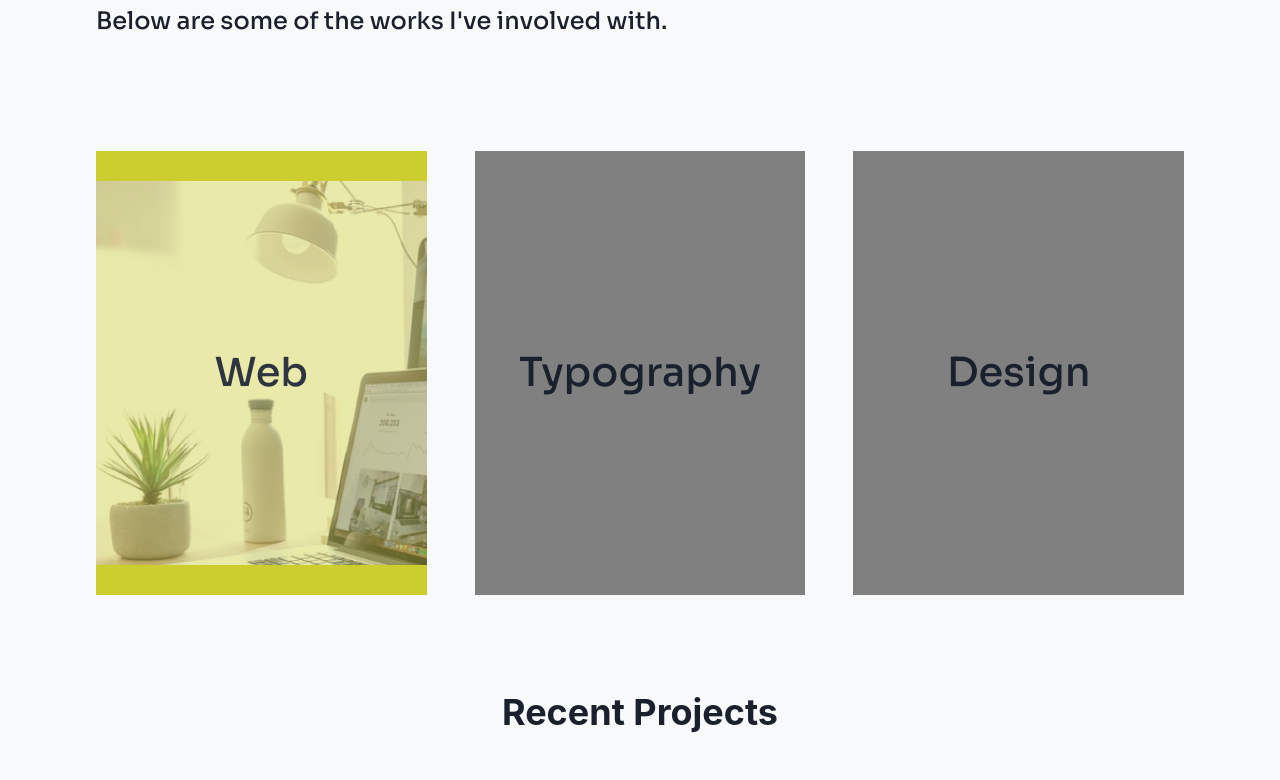
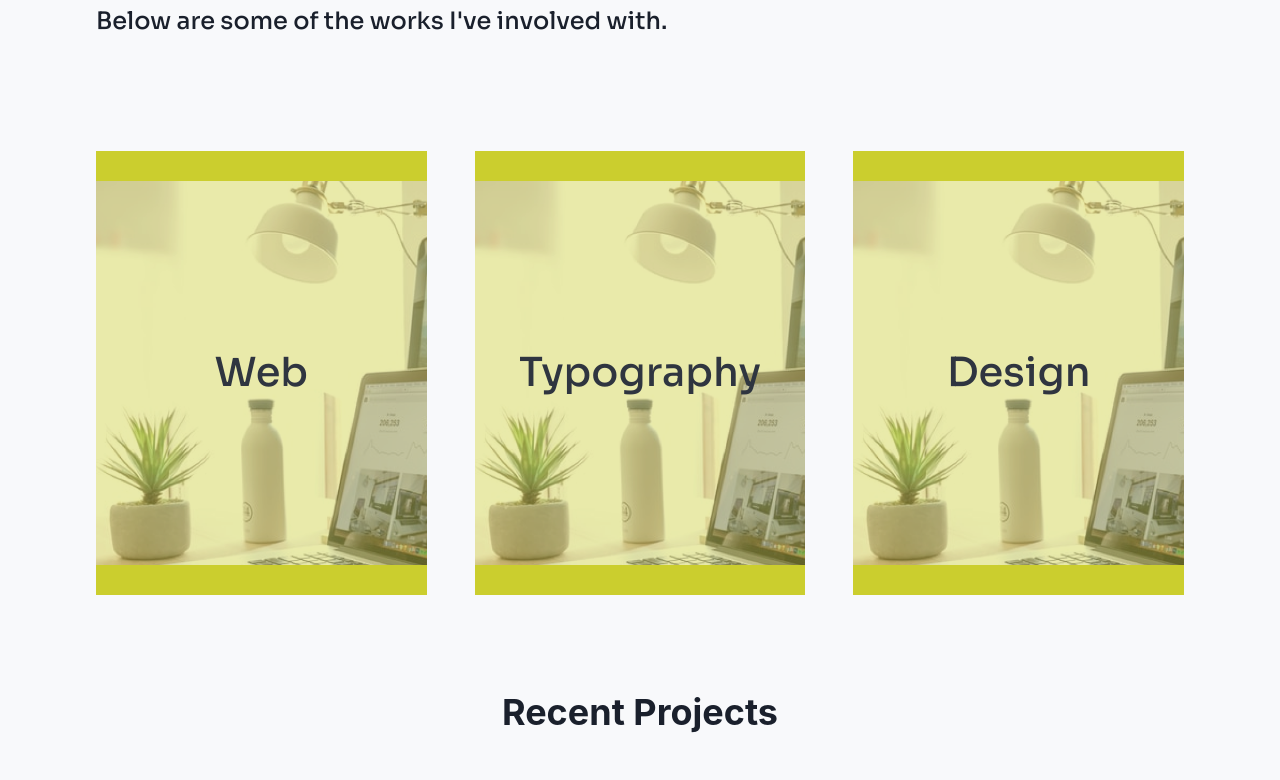
Before and after one commit to arogya01/tif-task2, a Next.js app: page /portfolio in a window 1280 px wide. Shown: the part 541-1321 px from the top of the page. Built offline with nearby package versions, Linux system fonts and the light colour scheme.

Commit message:
hashed out the remaining issues

```diff
--- a/containers/Portfolio/BlockOne.jsx
+++ b/containers/Portfolio/BlockOne.jsx
@@ -12,9 +12,7 @@ export default function BlockOne() {
         position="relative"
         bgColor="primary.700"
         opacity="0.9"
-        _hover={{
-          transform: "scale(1.05) translateZ(0px)",
-        }}
+        overflow="hidden"
       >
         <Img
           position="absolute"
@@ -24,7 +22,7 @@ export default function BlockOne() {
           bgColor="primary.700"
           zIndex="-1"
           opacity="0.6"
-          src="./portfolio/example.png"
+          src="/portfolio/example.png"
           alt="bg"
         />
         <Text fontSize="2.5rem">Web</Text>
@@ -35,18 +33,47 @@ export default function BlockOne() {
         align="center"
         width="382px"
         height="444px"
-        bgColor="gray"
+        position="relative"
+        bgColor="primary.700"
+        opacity="0.9"
+        overflow="hidden"
       >
+         <Img
+          position="absolute"
+          _hover={{
+            transform: "scale(1.05) translateZ(0px)",
+          }}
+          bgColor="primary.700"
+          zIndex="-1"
+          opacity="0.6"
+          src="/portfolio/example.png"
+          alt="bg"
+        />
         <Text fontSize="2.5rem">Typography</Text>
       </Flex>
+
       <Flex
         mx="1.5rem"
         justify="center"
         align="center"
         width="382px"
         height="444px"
-        bgColor="gray"
+        overflow="hidden"
+        position="relative"
+        bgColor="primary.700"
+        opacity="0.9"
       >
+         <Img
+          position="absolute"
+          _hover={{
+            transform: "scale(1.05) translateZ(0px)",
+          }}
+          bgColor="primary.700"
+          zIndex="-1"
+          opacity="0.6"
+          src="/portfolio/example.png"
+          alt="bg"
+        />
         <Text fontSize="2.5rem">Design</Text>
       </Flex>
     </Flex>
--- a/containers/Portfolio/Profile.jsx
+++ b/containers/Portfolio/Profile.jsx
@@ -5,27 +5,27 @@ export default function Profile({ content }) {
     <Flex py="7rem" px="6rem" flexDirection="column" align="space-between">
       <Flex align="center">
         <Box boxSize="121px" mr="3rem">
-          <Img src="./portfolio/Ellipse.png" alt="Ellipse" />
+          <Img src="/portfolio/Ellipse.png" alt="Ellipse" />
         </Box>
 
         <Box mr="1.5rem" boxSize="2rem">
-          <Img src="./portfolio/Twitter.png" alt="Ellipse" />
+          <Img src="/portfolio/Twitter.png" alt="Ellipse" />
         </Box>
         <Box mr="1.5rem" boxSize="2rem">
-          <Img src="./portfolio/linkedin.png" alt="Ellipse" />
+          <Img src="/portfolio/linkedin.png" alt="Ellipse" />
         </Box>
         <Box mr="1.5rem" boxSize="2rem">
-          <Img src="./portfolio/dribbble.png" alt="Ellipse" />
+          <Img src="/portfolio/dribbble.png" alt="Ellipse" />
         </Box>
         <Box mr="1.5rem" boxSize="2rem">
-          <Img src="./portfolio/facebook.png" alt="Ellipse" />
+          <Img src="/portfolio/facebook.png" alt="Ellipse" />
         </Box>
       </Flex>
 
       <Flex mt="3rem"
       >
         <Box position="relative">
-        <Img position="absolute" top="-4rem" left="1.5rem" zIndex="-1" src="./portfolio/stroke.png" />
+        <Img position="absolute" top="-4rem" left="1.5rem" zIndex="-1" src="/portfolio/stroke.png" />
         <Heading fontSize="52px" fontWeight={900}>Peter Pan</Heading>
         </Box>
       </Flex>
```
